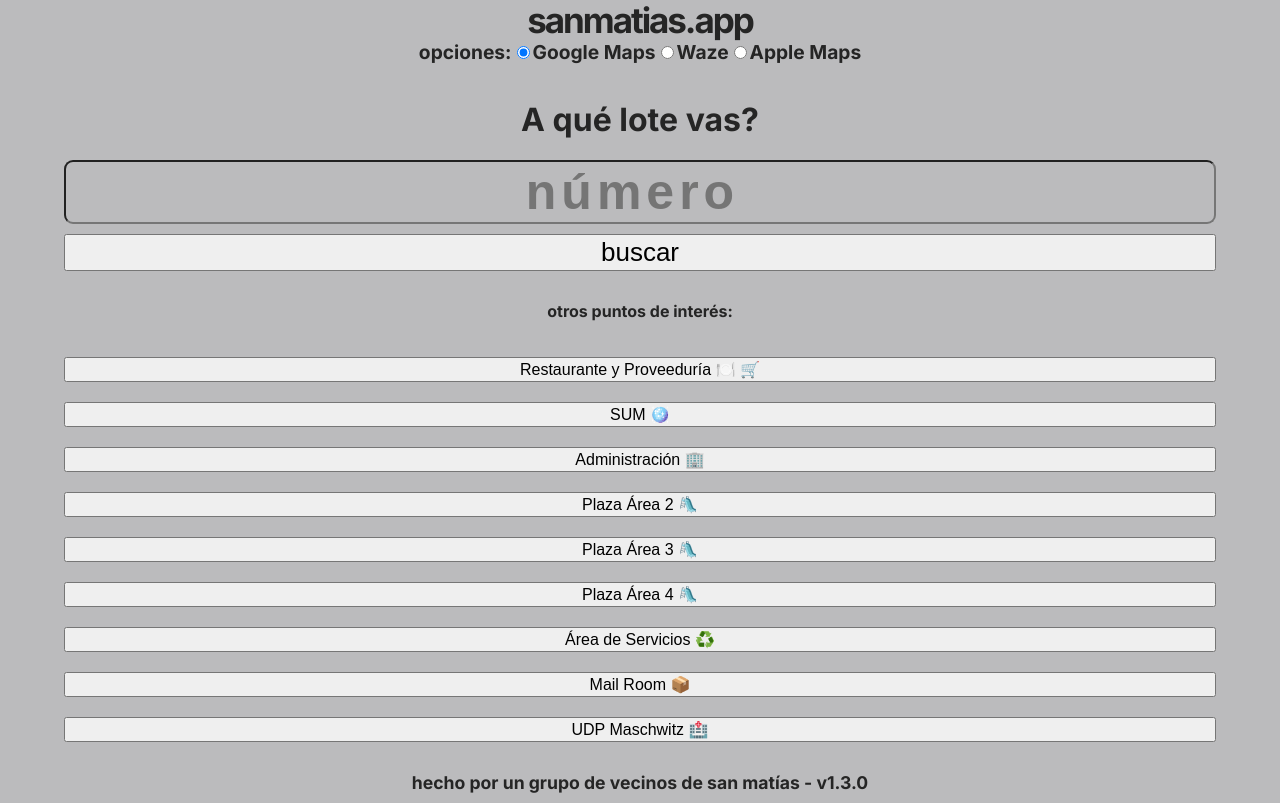
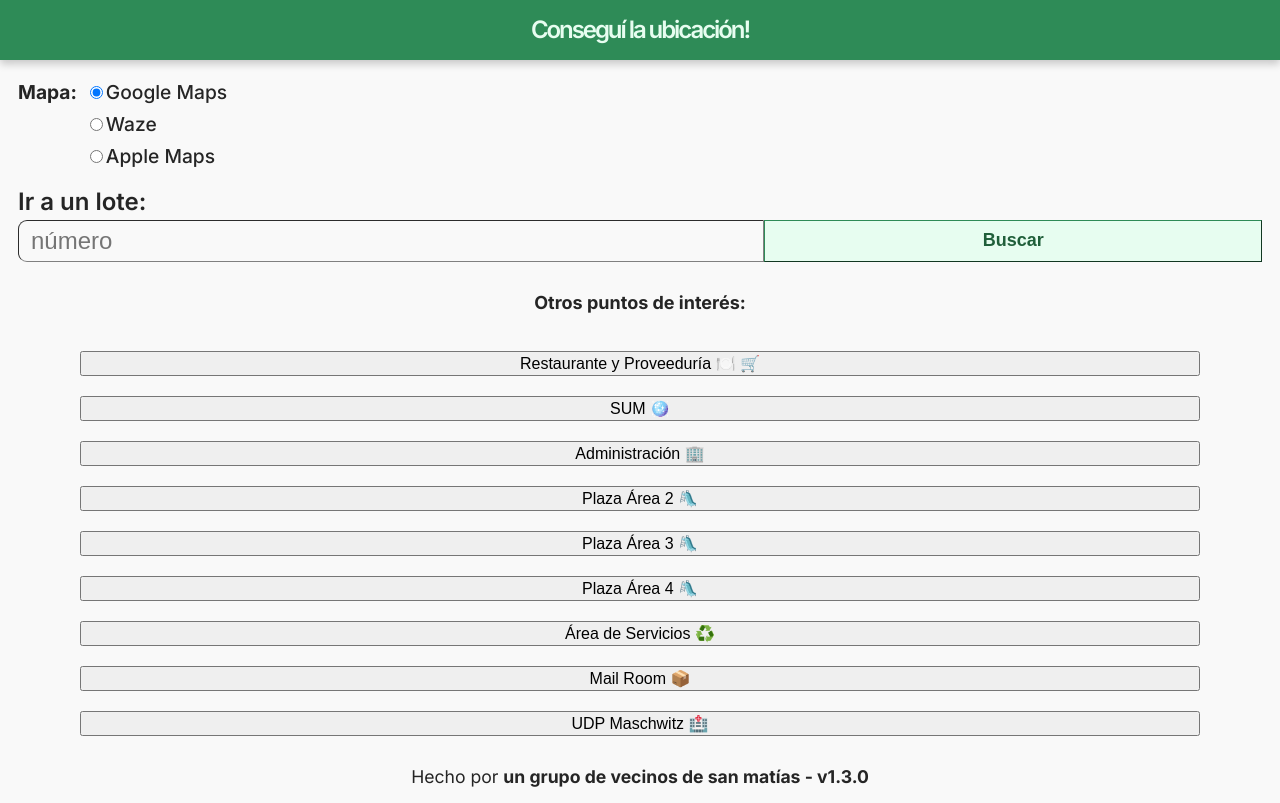
Before and after one commit to jfatta/sanmatias_app, a Next.js app: page / in a window 1280 px wide. Built offline with nearby package versions, Linux system fonts and the light colour scheme.

Commit message:
ui improvements halfway through

```diff
--- a/components/RadioGroup.js
+++ b/components/RadioGroup.js
@@ -1,4 +1,7 @@
 // components/RadioGroup.js
+
+import styles from "../styles/Home.module.css";
+
 
 const RadioGroup = ({ selectedOption, onOptionChange }) => {
   const handleOptionChange = (event) => {
@@ -7,8 +10,9 @@ const RadioGroup = ({ selectedOption, onOptionChange }) => {
   };
 
   return (
-    <div>
-      opciones:
+    <div className={styles.radioGroupContainer}>
+      <div>Mapa:</div>
+      <div className={styles.radioGroupOptions}>
       <label>
         <input
           type="radio"
@@ -36,6 +40,7 @@ const RadioGroup = ({ selectedOption, onOptionChange }) => {
         />
         Apple Maps
       </label>
+      </div>
     </div>
   );
 };
--- a/pages/index.js
+++ b/pages/index.js
@@ -67,15 +67,17 @@ export default function PageWithJSbasedForm() {
     <div className="container">
       <Head>
         <link
-          href="https://fonts.googleapis.com/css2?family=Inter:wght@700&display=swap"
+          href="https://fonts.googleapis.com/css2?family=Inter:wght@200;400;500;600;700&display=swap"
           rel="stylesheet"
         />
         <link
-          href="https://fonts.googleapis.com/css2?family=Assistant:wght@200&display=swap"
+          href="https://fonts.googleapis.com/css2?family=Assistant:wght@200;400;500;600;700&display=swap"
           rel="stylesheet"
         />
       </Head>
-      <h1 className={styles.title}>sanmatias.app</h1>
+      <h1 className={styles.title}>Conseguí la ubicación!</h1>
+
+      <div className={styles.homePageContent}>
 
       <div className="mapTypes">
         <RadioGroup
@@ -84,11 +86,11 @@ export default function PageWithJSbasedForm() {
         />
       </div>
 
-      <div className={styles.description}>
-        <div id={styles.pregunta}> A qué lote vas? </div>
+      <div className={styles.loteSearchTitle}>
+        Ir a un lote:
       </div>
 
-      <form onSubmit={searchLote}>
+      <form onSubmit={searchLote} className={styles.searchLoteInputAndButton}>
         <input
           type="number"
           id="lote"
@@ -96,11 +98,11 @@ export default function PageWithJSbasedForm() {
           required
           placeholder="número"
         />
-        <button type="submit">buscar</button>
+        <button type="submit">Buscar</button>
       </form>
 
       <div className="poiContainer">
-        <p className={styles.descriptionPOI}>otros puntos de interés:</p>
+        <p className={styles.descriptionPOI}>Otros puntos de interés:</p>
         <form onSubmit={searchPOI}>
           <button type="submit" id="poi" className="buffet">
             Restaurante y Proveeduría 🍽️ 🛒
@@ -147,9 +149,10 @@ export default function PageWithJSbasedForm() {
           </button>
         </form>
       </div>
+      </div>
 
       <div className="footer">
-        hecho por <a href="https://github.com/barrio-san-matias"> un grupo de vecinos de san matías - v1.3.0 </a>
+        Hecho por <a href="https://github.com/barrio-san-matias"> un grupo de vecinos de san matías - v1.3.0 </a>
       </div>
       <Analytics />
       <SpeedInsights />
--- a/styles/Home.module.css
+++ b/styles/Home.module.css
@@ -33,6 +33,12 @@
   text-decoration: none;
 }
 
+.homePageContent{
+  display: flex;
+  flex-direction: column;
+  margin: 0 18px;
+}
+
 .disclaimer {
  text-align: center;
 }
@@ -44,30 +50,82 @@
 }
 
 .title {
-  margin: 0;
+  font-weight: 600;
+  text-align: center;
   line-height: 1.15;
-  font-size: 35px;
+  font-size: 24px;
+  background-color: seagreen;
+  color: rgb(231, 253, 240);
+  padding-top: 16px;
+  padding-bottom: 16px;
+  margin-top: 0px;
+  margin-bottom: 20px;
+  box-shadow: 0px 4px 8px rgba(0, 0, 0, 0.2);
 }
 
-.title,
-.description {
+.radioGroupContainer {
+  display: flex;
+  justify-content: flex-start;
+}
+
+.radioGroupOptions{
+  display: flex;
+  align-items: flex-start;
+  flex-direction: column;
+  gap:8px;
+  margin-left: 8px;
+}
+
+.radioGroupOptions label {
+  font-weight: 500;
+}
+
+.loteSearchTitle {
+  text-align: start;
+  font-weight: 600;
+  margin-top: 16px;
+  line-height: 1.5;
+  font-size:x-large;
+}
+
+.searchLoteInputAndButton {
+  display: flex;
+  flex-direction: row;
+}
+
+.searchLoteInputAndButton input {
+  width: 60%;
+  font-size: 24px;
+  background: #f9f9f9;
+  font-weight: 500;
+  border-top-left-radius: 9px;
+  border-bottom-left-radius: 9px;
+  border-color: gray;
+  border-width: 1px;
+  padding: 6px 12px;
+}
+
+.searchLoteInputAndButton button {
+  width: 40%;
+  margin-top: 0;
+  padding: 6px 18px;
+  white-space: nowrap;
+  background-color: rgb(231, 253, 240);
+  color: rgb(32, 95, 58);
+  font-weight: bold;
+  font-size: large;
+  border-width: 1px;
+  border-color: seagreen;
+}
+
+.descriptionPOI {
+  font-weight: bold;
+  font-size: 18px;
+  margin-top: 30px;
   text-align: center;
 }
 
-.description {
-  margin: 2rem 0;
-  margin-bottom: 1rem;
-  }
 
-.description #pregunta {
-  line-height: 1.5;
-  font-size: 2rem;
-}
-
-.descriptionPOI {
-    margin-top: 30px;
-    text-align: center;
-}
 
 .code {
   background: #fafafa;
--- a/styles/globals.css
+++ b/styles/globals.css
@@ -7,7 +7,7 @@ body {
 }
 
 html,body {
-   background-color:rgb(187, 187, 189);
+  background-color:#f9f9f9;
   font-family: 'Inter', sans-serif;
   font-weight: 100;
   color:#252525;
@@ -33,21 +33,9 @@ form {
   text-align: center;
 }
 
-form input {
-  text-align: center;
-  font-size: 50px;
-  background: transparent;
-  letter-spacing: 5px;
-  width: 90%;
-  font-weight: 700;
-  border-radius: 9px;
-
-
-}
 
 form button {
   font-size: 26px;
-    width: 90%;
   margin-top: 10px;
 }
 
@@ -59,7 +47,6 @@ form button {
 
 .poiContainer {
   border-top: 1px
-
 }
 
 .poiContainer form button {
@@ -85,7 +72,6 @@ form button {
 
 .footer a {
   font-weight: bolder;
-
 }
 
 
@@ -100,7 +86,6 @@ form button {
 
 #multas {
  display: block;
-
 }
 
 #autos {
@@ -125,7 +110,6 @@ form button {
   text-shadow: 1px red;
   text-shadow: 1px 1px white;
   color: #4f4d4d;
-
 }
 
 #logo {
```
Lines whose indentation alone changed are shown as unchanged.
